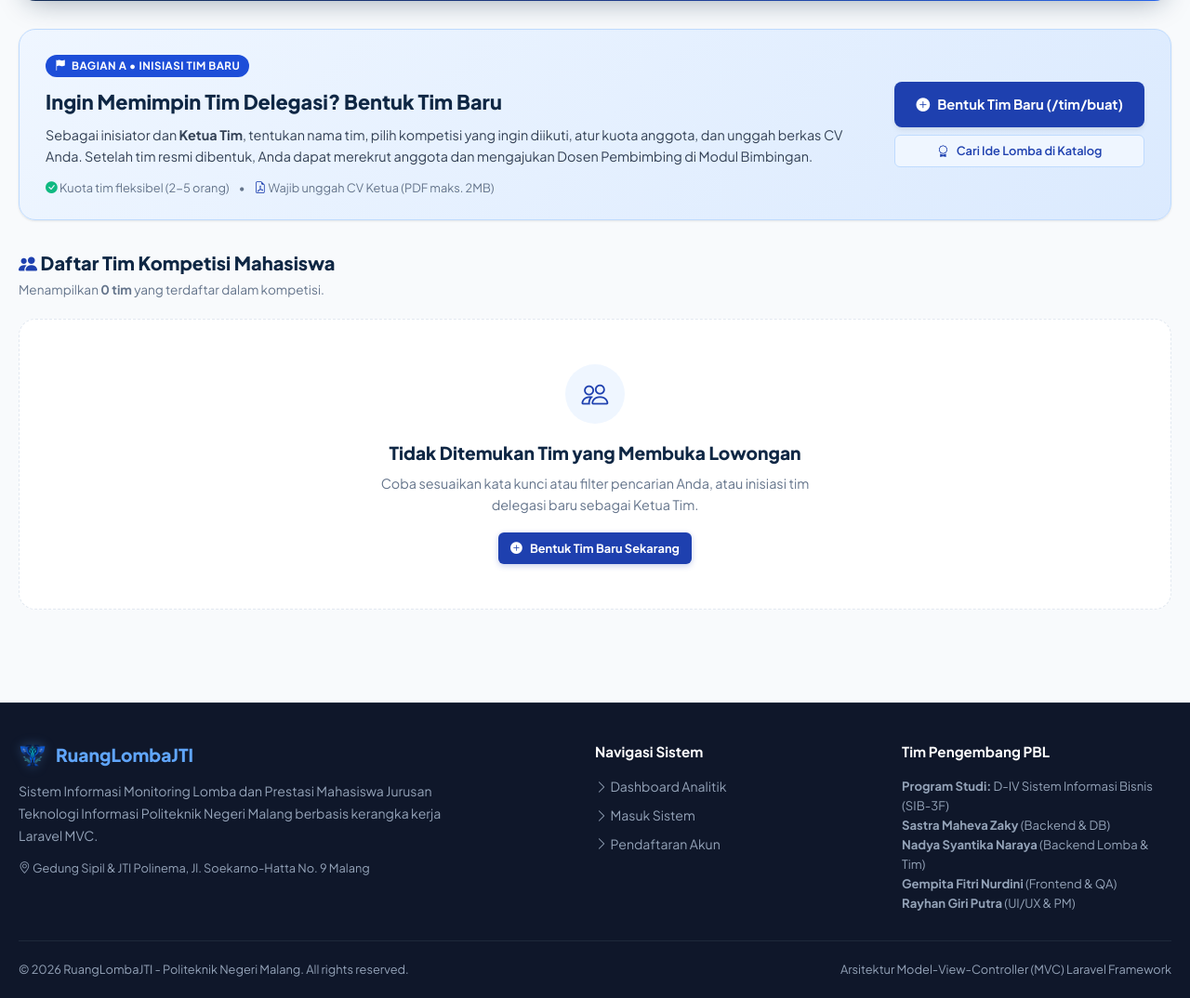
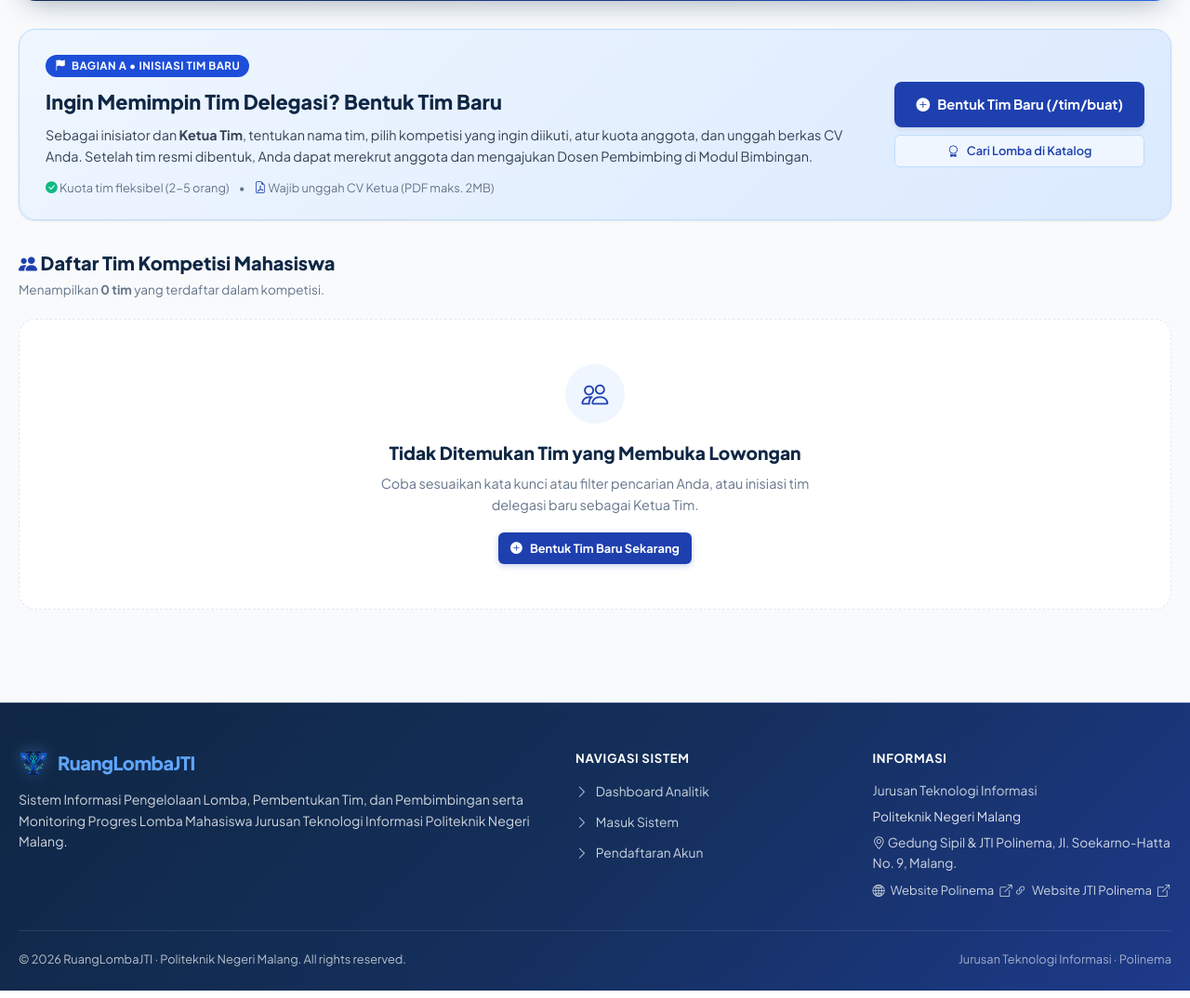
Before and after one commit to Rayhannn18/PBL_KEL4_RuangLombaJTI, a Laravel app: template resources/views/tim/index.blade.php in a window 1280 px wide. Shown: the part 368-1442 px from the top of the page at 93% size. Run offline with Laravel 12, Linux system fonts and the light colour scheme; the template is opened without the code that fills it, so the values that code supplies are empty.

Commit message:
fitur: menambahkan tata letak otentikasi dan footer

```diff
--- /dev/null
+++ b/resources/views/components/footer-guest.blade.php
@@ -0,0 +1,94 @@
+<footer class="site-footer-guest text-slate-200 border-t border-white/10 pt-12 pb-6 text-sm" style="background: linear-gradient(135deg, #0F2744 0%, #142F5B 50%, #1E3A8A 100%);">
+    <div class="footer-container max-w-7xl mx-auto px-4 sm:px-6 lg:px-8">
+        <!-- 3-Column Layout -->
+        <div class="footer-grid grid grid-cols-1 md:grid-cols-12 gap-8 lg:gap-12 pb-8">
+            <!-- Kolom 1 – Identitas Sistem -->
+            <div class="footer-col-identitas md:col-span-12 lg:col-span-6">
+                <a href="{{ route('dashboard.analitik') }}" class="footer-brand-title inline-flex items-center gap-3 text-white font-bold text-lg tracking-tight hover:opacity-95 transition-opacity mb-3">
+                    <img src="{{ asset('images/logo-ruanglombajti.png') }}"
+                         alt="Logo RuangLombaJTI"
+                         class="w-8 h-8 object-contain"
+                         style="width: 32px; height: 32px; filter: drop-shadow(0 0 8px rgba(96, 165, 250, 0.45));">
+                    <span class="text-xl font-extrabold text-white">RuangLomba<span class="text-blue-400">JTI</span></span>
+                </a>
+                <p class="text-xs sm:text-sm text-slate-300 leading-relaxed max-w-lg mt-2 mb-0" style="color: rgba(255, 255, 255, 0.8);">
+                    Sistem Informasi Pengelolaan Lomba, Pembentukan Tim, dan Pembimbingan serta Monitoring Progres Lomba Mahasiswa Jurusan Teknologi Informasi Politeknik Negeri Malang.
+                </p>
+            </div>
+
+            <!-- Kolom 2 – Navigasi Sistem -->
+            <div class="footer-col-navigasi md:col-span-6 lg:col-span-3">
+                <h4 class="footer-heading text-xs font-semibold uppercase tracking-wider text-white mb-3.5">
+                    Navigasi Sistem
+                </h4>
+                <ul class="footer-nav-list space-y-2.5 text-sm list-none p-0 m-0">
+                    <li>
+                        <a href="{{ route('dashboard.analitik') }}" class="footer-nav-link text-slate-300 hover:text-white inline-flex items-center gap-2 transition-all duration-150">
+                            <i class="bi bi-chevron-right text-[11px] text-blue-300"></i>
+                            <span>Dashboard Analitik</span>
+                        </a>
+                    </li>
+                    <li>
+                        <a href="{{ route('login') }}" class="footer-nav-link text-slate-300 hover:text-white inline-flex items-center gap-2 transition-all duration-150">
+                            <i class="bi bi-chevron-right text-[11px] text-blue-300"></i>
+                            <span>Masuk Sistem</span>
+                        </a>
+                    </li>
+                    <li>
+                        <a href="{{ route('register') }}" class="footer-nav-link text-slate-300 hover:text-white inline-flex items-center gap-2 transition-all duration-150">
+                            <i class="bi bi-chevron-right text-[11px] text-blue-300"></i>
+                            <span>Pendaftaran Akun</span>
+                        </a>
+                    </li>
+                </ul>
+            </div>
+
+            <!-- Kolom 3 – Informasi -->
+            <div class="footer-col-informasi md:col-span-6 lg:col-span-3">
+                <h4 class="footer-heading text-xs font-semibold uppercase tracking-wider text-white mb-3.5">
+                    Informasi
+                </h4>
+                <div class="space-y-2 text-xs sm:text-sm text-slate-300">
+                    <p class="footer-info-item font-semibold text-white m-0">
+                        Jurusan Teknologi Informasi
+                    </p>
+                    <p class="footer-info-item text-slate-300 m-0" style="color: rgba(255, 255, 255, 0.85);">
+                        Politeknik Negeri Malang
+                    </p>
+                    <div class="footer-info-item flex items-start gap-2 pt-1 text-xs text-slate-300 leading-normal" style="color: rgba(255, 255, 255, 0.8);">
+                        <i class="bi bi-geo-alt text-blue-400 mt-0.5 shrink-0"></i>
+                        <span>Gedung Sipil &amp; JTI Polinema, Jl. Soekarno-Hatta No. 9, Malang.</span>
+                    </div>
+
+                    <!-- Tautan Resmi Terverifikasi -->
+                    <div class="pt-2 flex flex-col gap-1.5 text-xs">
+                        <a href="https://www.polinema.ac.id" target="_blank" rel="noopener noreferrer"
+                           class="footer-external-link inline-flex items-center gap-1.5 text-slate-300 hover:text-white transition-colors duration-150"
+                           title="Buka Website Resmi Politeknik Negeri Malang">
+                            <i class="bi bi-globe2 text-blue-300 text-[11px]"></i>
+                            <span>Website Polinema</span>
+                            <i class="bi bi-box-arrow-up-right text-[10px] text-blue-300/80 ml-0.5"></i>
+                        </a>
+                        <a href="https://jti.polinema.ac.id" target="_blank" rel="noopener noreferrer"
+                           class="footer-external-link inline-flex items-center gap-1.5 text-slate-300 hover:text-white transition-colors duration-150"
+                           title="Buka Website Resmi Jurusan Teknologi Informasi Polinema">
+                            <i class="bi bi-link-45deg text-blue-300 text-[13px]"></i>
+                            <span>Website JTI Polinema</span>
+                            <i class="bi bi-box-arrow-up-right text-[10px] text-blue-300/80 ml-0.5"></i>
+                        </a>
+                    </div>
+                </div>
+            </div>
+        </div>
+
+        <!-- Bagian Copyright -->
+        <div class="footer-bottom-bar border-t border-white/10 pt-5 mt-2 flex flex-col sm:flex-row items-center justify-between gap-2.5 text-xs text-center sm:text-left" style="color: rgba(255, 255, 255, 0.7);">
+            <div>
+                &copy; 2026 RuangLombaJTI &middot; Politeknik Negeri Malang. All rights reserved.
+            </div>
+            <div class="text-[11px]" style="color: rgba(255, 255, 255, 0.6);">
+                Jurusan Teknologi Informasi &middot; Polinema
+            </div>
+        </div>
+    </div>
+</footer>
--- /dev/null
+++ b/resources/views/components/footer.blade.php
@@ -0,0 +1,5 @@
+@if(auth()->check() || session()->has('auth_user'))
+    <x-footer-auth />
+@else
+    <x-footer-guest />
+@endif
--- a/resources/views/layouts/app.blade.php
+++ b/resources/views/layouts/app.blade.php
@@ -483,37 +483,130 @@
             padding: 30px 0 60px;
         }
 
-        /* Footer */
-        footer {
-            background-color: #0F172A;
-            color: #94A3B8;
-            padding: 40px 0 20px;
+        /* ========================================================================= */
+        /* Redesigned Site Footers (Guest & Authenticated with Header Gradient)     */
+        /* ========================================================================= */
+        .site-footer-guest {
+            background: linear-gradient(135deg, #0F2744 0%, #142F5B 50%, #1E3A8A 100%);
+            color: #CBD5E1;
+            border-top: 1px solid rgba(255, 255, 255, 0.12);
+            padding: 48px 0 24px;
             font-size: 0.88rem;
-            border-top: 1px solid #1E293B;
+            width: 100%;
+            margin-top: auto;
+            position: relative;
         }
-        .footer-content {
+        .site-footer-guest .footer-container {
+            width: 100%;
+            max-width: 1280px;
+            margin: 0 auto;
+            padding: 0 20px;
+        }
+        .site-footer-guest .footer-grid {
             display: grid;
-            grid-template-columns: 2fr 1fr 1fr;
+            grid-template-columns: 2fr 1fr 1.15fr;
             gap: 40px;
-            margin-bottom: 30px;
+            padding-bottom: 32px;
         }
-        .footer-brand {
-            color: #fff;
-            font-size: 1.2rem;
+        .site-footer-guest .footer-brand-title {
+            color: #FFFFFF;
+            font-size: 1.25rem;
             font-weight: 800;
+            letter-spacing: -0.5px;
+            display: inline-flex;
+            align-items: center;
+            gap: 10px;
+            text-decoration: none;
             margin-bottom: 12px;
+        }
+        .site-footer-guest .footer-brand-title span {
+            color: #60A5FA;
+        }
+        .site-footer-guest .footer-heading {
+            color: #FFFFFF;
+            font-size: 0.82rem;
+            font-weight: 700;
+            text-transform: uppercase;
+            letter-spacing: 0.05em;
+            margin-bottom: 14px;
+        }
+        .site-footer-guest .footer-nav-list {
+            list-style: none;
+            padding: 0;
+            margin: 0;
             display: flex;
+            flex-direction: column;
+            gap: 10px;
+        }
+        .site-footer-guest .footer-nav-link {
+            color: #CBD5E1;
+            text-decoration: none;
+            display: inline-flex;
             align-items: center;
             gap: 8px;
+            font-size: 0.86rem;
+            transition: all 0.2s ease;
         }
-        .footer-brand span { color: #60A5FA; }
-        .footer-bottom {
+        .site-footer-guest .footer-nav-link:hover {
+            color: #FFFFFF;
+            transform: translateX(3px);
+        }
+        .site-footer-guest .footer-info-item {
+            color: #CBD5E1;
+            font-size: 0.86rem;
+            line-height: 1.6;
+            margin-bottom: 6px;
+        }
+        .site-footer-guest .footer-external-link {
+            color: #CBD5E1;
+            text-decoration: none;
+            display: inline-flex;
+            align-items: center;
+            gap: 6px;
+            font-size: 0.82rem;
+            transition: color 0.2s ease;
+        }
+        .site-footer-guest .footer-external-link:hover {
+            color: #FFFFFF;
+        }
+        .site-footer-guest .footer-bottom-bar {
+            border-top: 1px solid rgba(255, 255, 255, 0.1);
             padding-top: 20px;
-            border-top: 1px solid #1E293B;
             display: flex;
             justify-content: space-between;
             align-items: center;
             font-size: 0.8rem;
+            color: rgba(255, 255, 255, 0.7);
+        }
+
+        /* Authenticated Footer (Compact with Topbar Gradient) */
+        .site-footer-auth {
+            background: linear-gradient(90deg, #0F2744 0%, #1E3A8A 100%);
+            color: rgba(255, 255, 255, 0.85);
+            border-top: 1px solid rgba(255, 255, 255, 0.12);
+            padding: 12px 0;
+            font-size: 0.78rem;
+            width: 100%;
+            margin-top: auto;
+        }
+        .site-footer-auth .footer-container {
+            width: 100%;
+            max-width: 1280px;
+            margin: 0 auto;
+            padding: 0 20px;
+            display: flex;
+            justify-content: space-between;
+            align-items: center;
+            gap: 16px;
+        }
+        .site-footer-auth .footer-auth-left {
+            color: rgba(255, 255, 255, 0.95);
+            font-weight: 500;
+        }
+        .site-footer-auth .footer-auth-right {
+            color: rgba(255, 255, 255, 0.75);
+            text-align: right;
+            font-size: 0.76rem;
         }
 
         /* Mobile Toggle Button */
@@ -582,9 +675,9 @@
                 background-color: var(--primary-soft);
                 border-color: #BFDBFE;
             }
-            .footer-content {
+            .site-footer-guest .footer-grid {
                 grid-template-columns: 1fr;
-                gap: 24px;
+                gap: 28px;
             }
         }
 
@@ -626,9 +719,17 @@
                 padding: 6px 10px;
                 font-size: 0.78rem;
             }
-            .footer-bottom {
+            .site-footer-guest .footer-bottom-bar {
                 flex-direction: column;
                 gap: 8px;
+                text-align: center;
+            }
+            .site-footer-auth .footer-container {
+                flex-direction: column;
+                gap: 6px;
+                text-align: center;
+            }
+            .site-footer-auth .footer-auth-right {
                 text-align: center;
             }
         }
@@ -843,52 +944,8 @@
         </div>
     </main>
 
-    <!-- Footer -->
-    <footer>
-        <div class="container">
-            <div class="footer-content">
-                <div>
-                    <div class="footer-brand" style="display: inline-flex; align-items: center; gap: 10px;">
-                        <img src="{{ asset('images/logo-ruanglombajti.png') }}" alt="Logo RuangLombaJTI" style="width: 30px; height: 30px; object-fit: contain; filter: drop-shadow(0 0 6px rgba(96, 165, 250, 0.35));">
-                        <span>RuangLomba<span>JTI</span></span>
-                    </div>
-                    <p style="margin-bottom: 12px; max-width: 480px; line-height: 1.7;">
-                        Sistem Informasi Monitoring Lomba dan Prestasi Mahasiswa Jurusan Teknologi Informasi Politeknik Negeri Malang berbasis kerangka kerja Laravel MVC.
-                    </p>
-                    <div style="display: flex; gap: 10px; font-size: 0.8rem; color: #94A3B8;">
-                        <span><i class="bi bi-geo-alt"></i> Gedung Sipil & JTI Polinema, Jl. Soekarno-Hatta No. 9 Malang</span>
-                    </div>
-                </div>
-
-                <div>
-                    <h4 style="color: #fff; font-size: 0.95rem; margin-bottom: 14px; font-weight: 700;">Navigasi Sistem</h4>
-                    <ul style="list-style: none; display: flex; flex-direction: column; gap: 8px;">
-                        <li><a href="{{ route('dashboard.analitik') }}" style="color: #94A3B8;"><i class="bi bi-chevron-right"></i> Dashboard Analitik</a></li>
-                        @guest
-                            <li><a href="{{ route('login') }}" style="color: #94A3B8;"><i class="bi bi-chevron-right"></i> Masuk Sistem</a></li>
-                            <li><a href="{{ route('register') }}" style="color: #94A3B8;"><i class="bi bi-chevron-right"></i> Pendaftaran Akun</a></li>
-                        @endguest
-                    </ul>
-                </div>
-
-                <div>
-                    <h4 style="color: #fff; font-size: 0.95rem; margin-bottom: 14px; font-weight: 700;">Tim Pengembang PBL</h4>
-                    <p style="font-size: 0.82rem; line-height: 1.6;">
-                        <strong>Program Studi:</strong> D-IV Sistem Informasi Bisnis (SIB-3F)<br>
-                        <strong>Sastra Maheva Zaky</strong> (Backend & DB)<br>
-                        <strong>Nadya Syantika Naraya</strong> (Backend Lomba & Tim)<br>
-                        <strong>Gempita Fitri Nurdini</strong> (Frontend & QA)<br>
-                        <strong>Rayhan Giri Putra</strong> (UI/UX & PM)
-                    </p>
-                </div>
-            </div>
-
-            <div class="footer-bottom">
-                <div>&copy; 2026 RuangLombaJTI - Politeknik Negeri Malang. All rights reserved.</div>
-                <div>Arsitektur Model-View-Controller (MVC) Laravel Framework</div>
-            </div>
-        </div>
-    </footer>
+    <!-- Site Footer (Guest & Authenticated Component) -->
+    <x-footer />
 
     <script>
         document.addEventListener('DOMContentLoaded', function () {
--- a/resources/views/tim/index.blade.php
+++ b/resources/views/tim/index.blade.php
@@ -280,7 +280,7 @@
                 <i class="bi bi-plus-circle-fill"></i> Bentuk Tim Baru (/tim/buat)
             </a>
             <a href="{{ route('lomba.index') }}" class="btn btn-outline-primary btn-sm" style="font-weight: 600; text-align: center;">
-                <i class="bi bi-award"></i> Cari Ide Lomba di Katalog
+                <i class="bi bi-award"></i> Cari Lomba di Katalog
             </a>
         </div>
     </div>
```
Also changed, not shown: resources/views/components/footer-auth.blade.php (added, +7 -0 lines).
